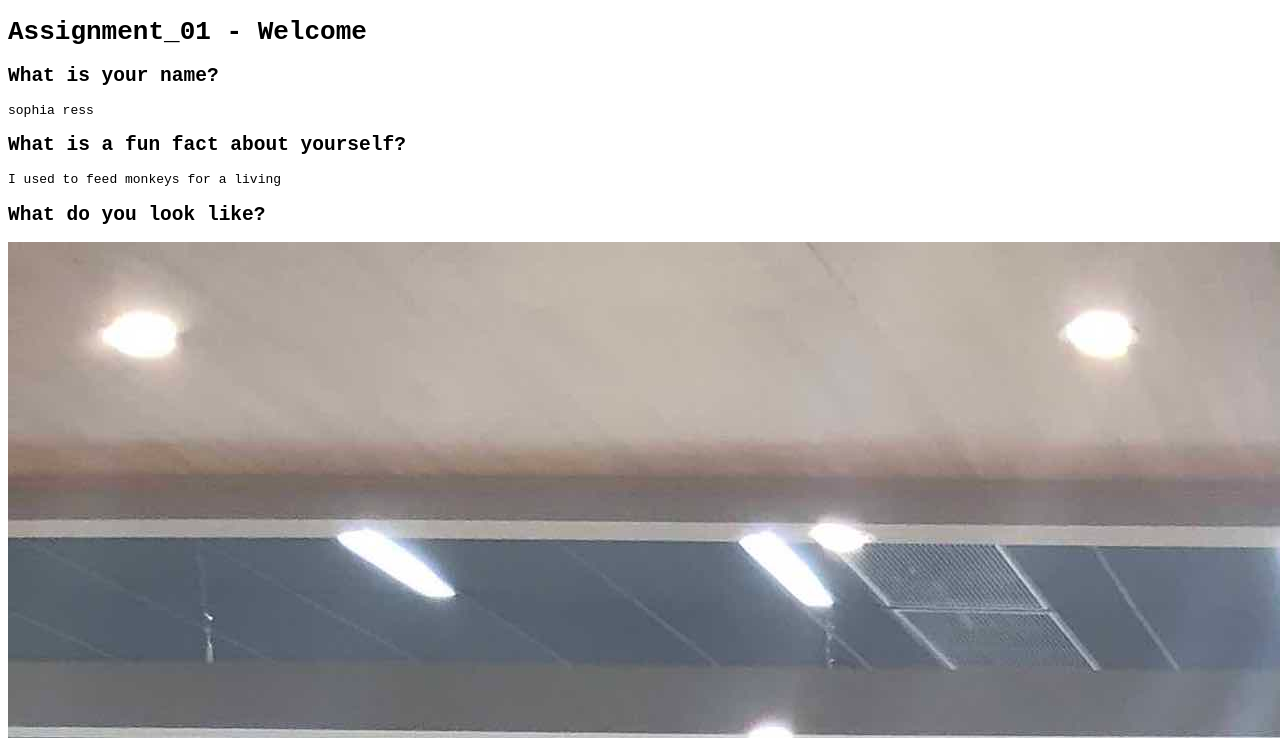
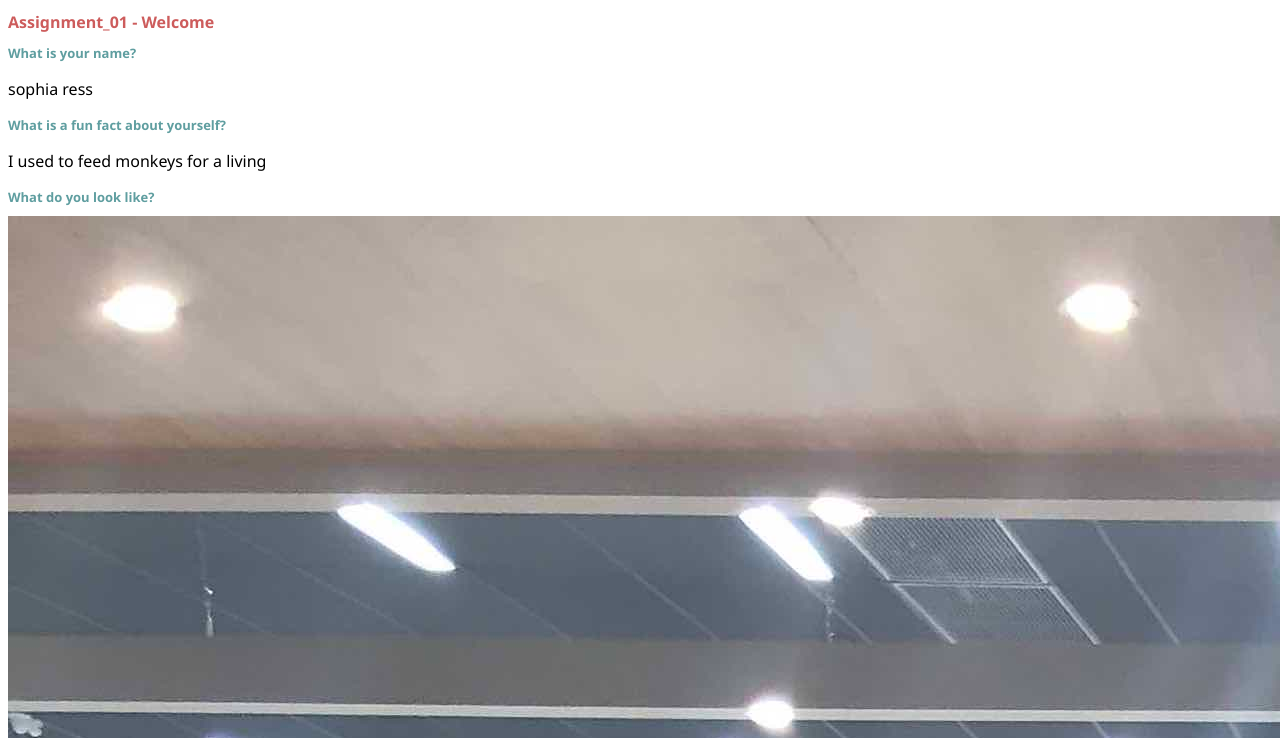
Before and after one commit to webprogplus/assignment_01-sophiajoanna, a plain HTML site: page index.html in a window 1280 px wide. Shown: the top 738 px of the page. Drawn offline with Linux system fonts and the light colour scheme; files whose address does not match are found by name.

Commit message:
vers 3 maybe

```diff
--- a/index.html
+++ b/index.html
@@ -19,7 +19,7 @@
     </p>
 
     <h2>What do you look like?</h2>
-    <img src="/Users/sophia/dinnye.jpg">
+    <img src="dinnye.jpg" alt="melonenkopf">
 
   </body>
 </html>
--- a/style.css
+++ b/style.css
@@ -1,3 +1,11 @@
 body {
-  font-family: monospace;
+  font-family: 'Segoe UI', Tahoma, Geneva, Verdana, sans-serif;
 }
+h1{
+  color: indianred;
+  font-size: medium;
+}
+h2{
+  color: cadetblue;
+  font-size: small;
+}
```
